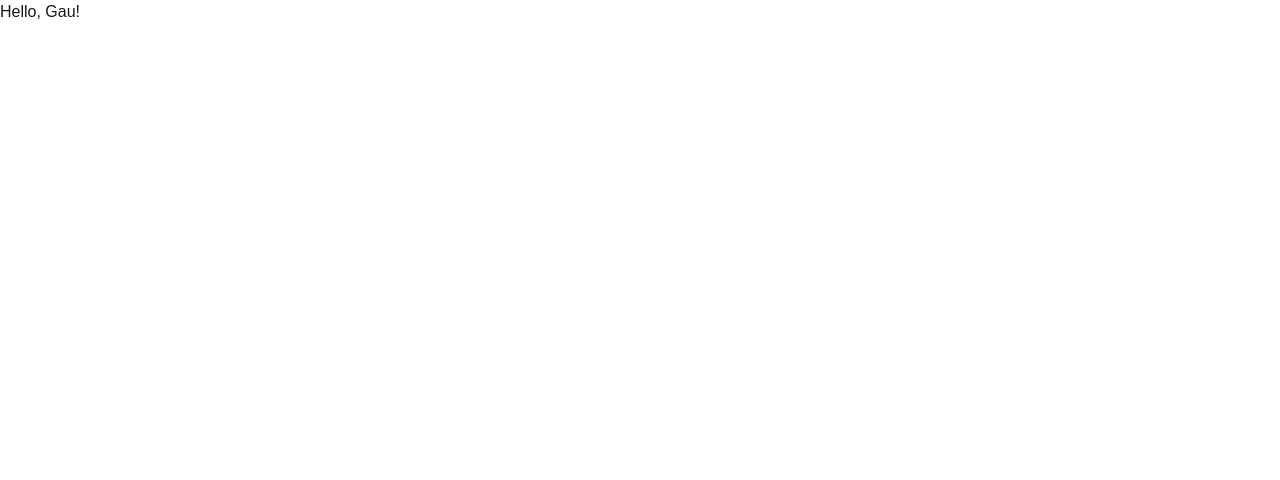
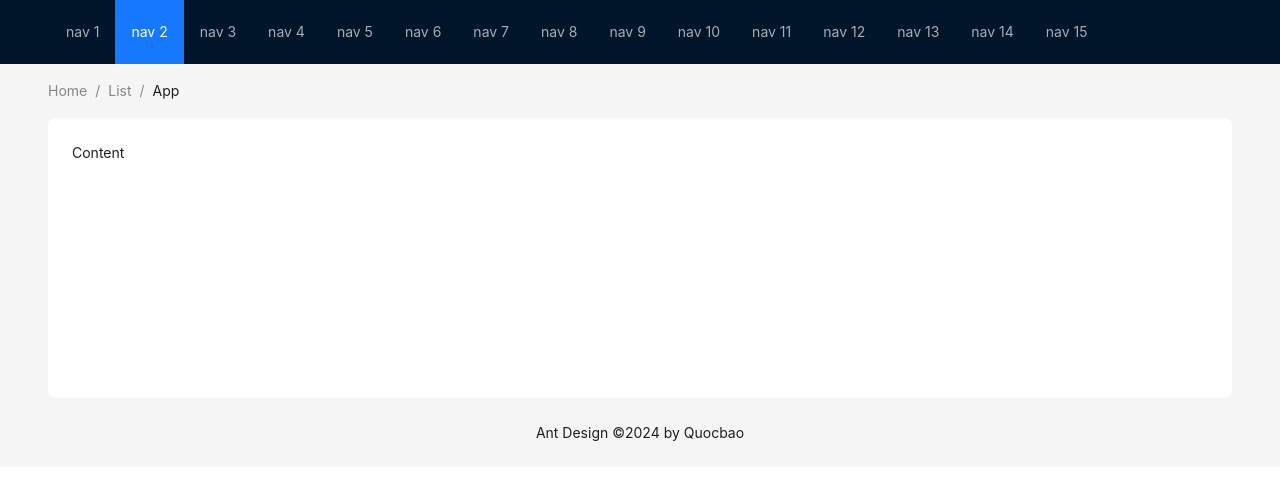
Before and after one commit to tnqbao/gauphimv2, a Next.js app: page / in a window 1280 px wide. Shown: the top 480 px of the page. Built offline with nearby package versions, Linux system fonts and the light colour scheme.

Commit message:
apply antd

```diff
--- a/package.json
+++ b/package.json
@@ -9,6 +9,7 @@
     "lint": "next lint"
   },
   "dependencies": {
+    "@ant-design/cssinjs": "^1.21.1",
     "antd": "^5.21.0",
     "next": "14.2.13",
     "react": "^18",
--- a/src/pages/index.tsx
+++ b/src/pages/index.tsx
@@ -1,3 +1,52 @@
-export default function Page() {
-    return <h1>Hello, Gau!</h1>
-  }
+import React from 'react';
+import { Breadcrumb, Layout, Menu, theme } from 'antd';
+
+const { Header, Content, Footer } = Layout;
+
+const items = new Array(15).fill(null).map((_, index) => ({
+  key: index + 1,
+  label: `nav ${index + 1}`,
+}));
+
+const App: React.FC = () => {
+  const {
+    token: { colorBgContainer, borderRadiusLG },
+  } = theme.useToken();
+
+  return (
+    <Layout>
+      <Header style={{ display: 'flex', alignItems: 'center' }}>
+        <div className="demo-logo" />
+        <Menu
+          theme="dark"
+          mode="horizontal"
+          defaultSelectedKeys={['2']}
+          items={items}
+          style={{ flex: 1, minWidth: 0 }}
+        />
+      </Header>
+      <Content style={{ padding: '0 48px' }}>
+        <Breadcrumb style={{ margin: '16px 0' }}>
+          <Breadcrumb.Item>Home</Breadcrumb.Item>
+          <Breadcrumb.Item>List</Breadcrumb.Item>
+          <Breadcrumb.Item>App</Breadcrumb.Item>
+        </Breadcrumb>
+        <div
+          style={{
+            background: colorBgContainer,
+            minHeight: 280,
+            padding: 24,
+            borderRadius: borderRadiusLG,
+          }}
+        >
+          Content
+        </div>
+      </Content>
+      <Footer style={{ textAlign: 'center' }}>
+        Ant Design ©{new Date().getFullYear()} by Quocbao
+      </Footer>
+    </Layout>
+  );
+};
+
+export default App;
```
Also changed, not shown: src/pages/user/login.tsx (added), 1 other file (tests, documents, lock files or other folders).
